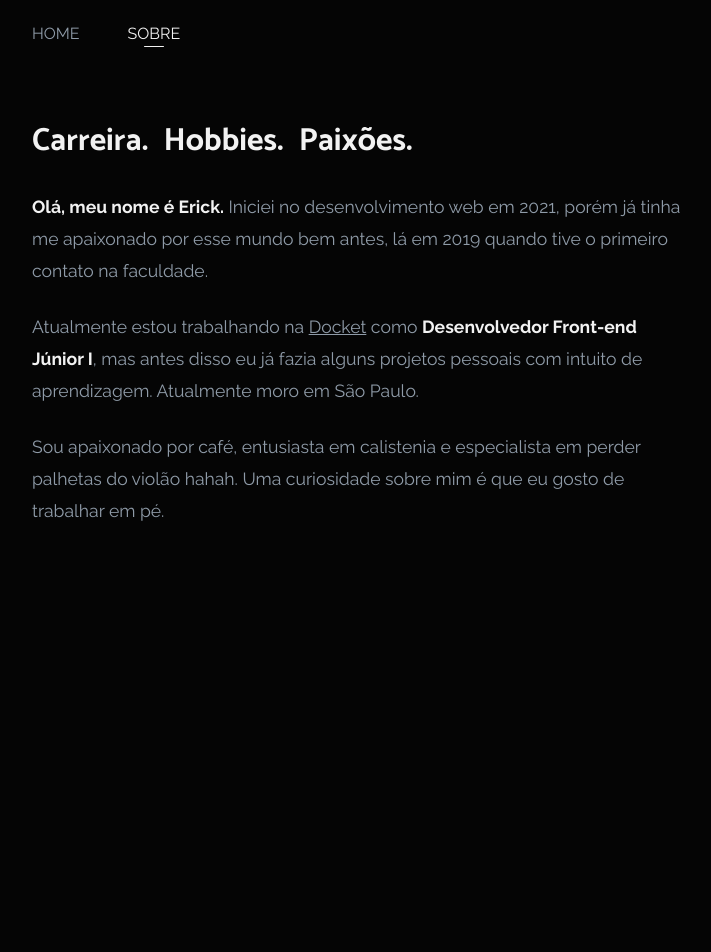
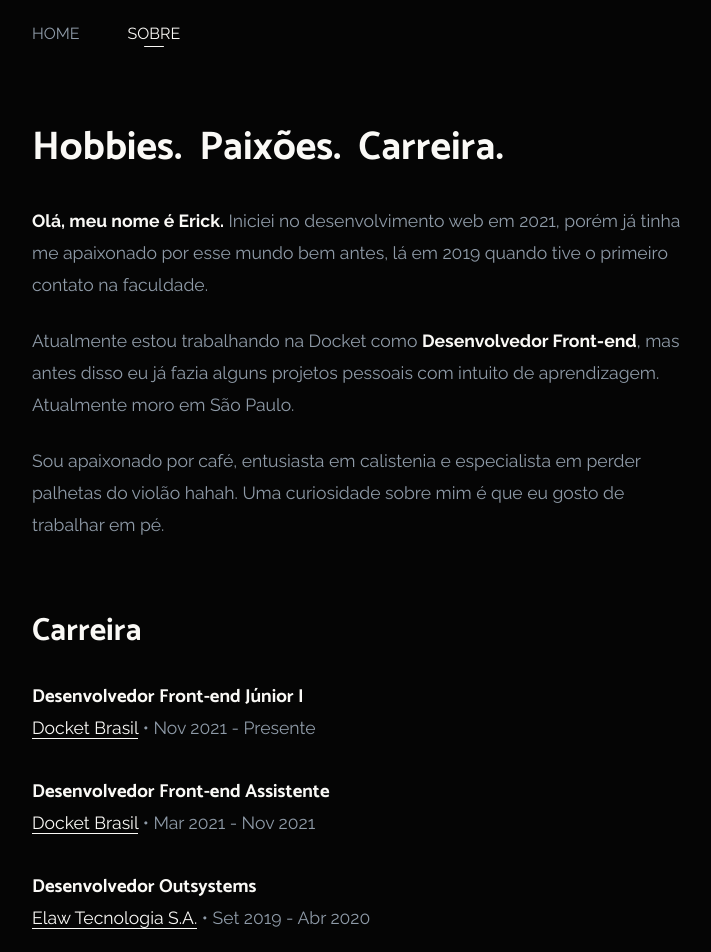
Before and after one commit to ericksvaguilar/portfolio, a Next.js app: page /about in a window 1280 px wide. Shown: the top 952 px of the page, without its empty margins (282-993 px from the left). Before the commit the page ends 800 px from the top, so only its background shows below. Built offline with nearby package versions, Linux system fonts and the light colour scheme.

Commit message:
feat: carreira

```diff
--- /dev/null
+++ b/components/Timeline/index.jsx
@@ -0,0 +1,39 @@
+import styles from "./index.module.scss";
+
+const Timeline = () => {
+  return (
+    <div className={styles.timeline}>
+      <ul>
+        <li>
+          <h3>Desenvolvedor Front-end Júnior I</h3>
+          <p>
+            <a href="http://" target="_blank" rel="noopener noreferrer">
+              Docket Brasil
+            </a>{" "}
+            • Nov 2021 - Presente
+          </p>
+        </li>
+        <li>
+          <h3>Desenvolvedor Front-end Assistente</h3>
+          <p>
+            <a href="http://" target="_blank" rel="noopener noreferrer">
+              Docket Brasil
+            </a>{" "}
+            • Mar 2021 - Nov 2021
+          </p>
+        </li>
+		<li>
+          <h3>Desenvolvedor Outsystems</h3>
+          <p>
+            <a href="http://" target="_blank" rel="noopener noreferrer">
+              Elaw Tecnologia S.A.
+            </a>{" "}
+            • Set 2019 - Abr 2020
+          </p>
+        </li>
+      </ul>
+    </div>
+  );
+};
+
+export default Timeline;
--- /dev/null
+++ b/components/Timeline/index.module.scss
@@ -0,0 +1,22 @@
+@use 'styles/variables/colors';
+
+.timeline {
+	ul {
+		list-style: none;
+		display: flex;
+		flex-direction: column;
+		gap: 2rem;
+
+		a {
+			color: colors.$white;
+			text-decoration: none;
+			transition: opacity 0.3s ease;
+
+			border-bottom: 1px solid colors.$white;
+
+			&:hover {
+				opacity: 0.8;
+			}
+		}
+	}
+}
--- a/pages/about.jsx
+++ b/pages/about.jsx
@@ -1,4 +1,5 @@
-import Head from 'next/head';
+import Head from "next/head";
+import Timeline from "components/Timeline";
 
 import styles from "styles/pages/about.module.scss";
 
@@ -9,26 +10,19 @@ const About = () => {
         <title>Sobre</title>
       </Head>
 
-      <div className={styles.about}>
-        <section className={styles.aboutSection}>
-          <h1>Carreira. Hobbies. Paixões.</h1>
+      <section className={styles.about}>
+        <section>
+          <h1>Hobbies. Paixões. Carreira.</h1>
           <p>
-            <strong>Olá, meu nome é Erick.</strong> Iniciei no desenvolvimento web
-            em 2021, porém já tinha me apaixonado por esse mundo bem antes, lá em
-            2019 quando tive o primeiro contato na faculdade.
+            <strong>Olá, meu nome é Erick.</strong> Iniciei no desenvolvimento
+            web em 2021, porém já tinha me apaixonado por esse mundo bem antes,
+            lá em 2019 quando tive o primeiro contato na faculdade.
           </p>
           <p>
-            Atualmente estou trabalhando na{" "}
-            <a
-              href="https://www.linkedin.com/company/docketbrasil/"
-              target="_blank"
-              rel="noopener noreferrer"
-            >
-              Docket
-            </a>{" "}
-            como <strong>Desenvolvedor Front-end Júnior I</strong>, mas antes
-            disso eu já fazia alguns projetos pessoais com intuito de
-            aprendizagem. Atualmente moro em São Paulo.
+            Atualmente estou trabalhando na Docket como{" "}
+            <strong>Desenvolvedor Front-end</strong>, mas antes disso eu já
+            fazia alguns projetos pessoais com intuito de aprendizagem.
+            Atualmente moro em São Paulo.
           </p>
           <p>
             Sou apaixonado por café, entusiasta em calistenia e especialista em
@@ -36,7 +30,13 @@ const About = () => {
             gosto de trabalhar em pé.
           </p>
         </section>
-      </div>
+
+        <section>
+          <h2>Carreira</h2>
+
+          <Timeline />
+        </section>
+      </section>
     </>
   );
 };
--- a/styles/global.scss
+++ b/styles/global.scss
@@ -9,7 +9,12 @@
 	box-sizing: border-box;
 }
 
-h1 {
+h1,
+h2,
+h3,
+h4,
+h5,
+h6 {
 	font-family: 'Catamaran', sans-serif;
 	color: colors.$white;
 }
@@ -26,6 +31,7 @@ body {
 	font-family: 'Raleway', serif;
 	background-color: colors.$dark-tone-ink;
 	color: colors.$lost-at-sea;
+	margin-bottom: 3rem;
 }
 
 /* Fonts */
--- a/styles/pages/about.module.scss
+++ b/styles/pages/about.module.scss
@@ -1,12 +1,19 @@
 .about {
   margin-top: 3rem;
+  display: flex;
+  flex-direction: column;
+  gap: 4rem;
 
   h1 {
-    font-size: 2rem;
+    font-size: 2.5rem;
     word-spacing: 0.5rem;
   }
 
-  .aboutSection {
+  h2 {
+    font-size: 2rem;
+  }
+
+  section {
     display: flex;
     flex-direction: column;
     gap: 1.5rem;
--- a/styles/variables/_colors.scss
+++ b/styles/variables/_colors.scss
@@ -4,4 +4,4 @@ $subnautical: #001e53;
 $lost-at-sea: #8f9ba8;
 $overcast: #6ca3cc;
 $legacy-blue: #9fc8e2;
-$white: #f2f2f2;
+$white: #FAF9F6;
```
Also changed, not shown: 1 other file (tests, documents, lock files or other folders).
